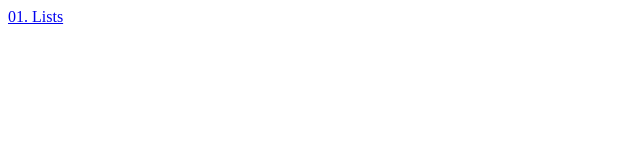
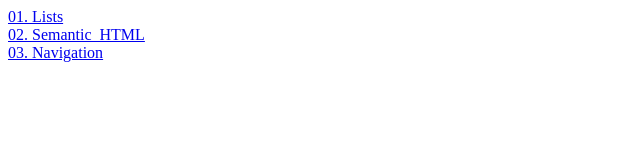
Before and after one commit to griez97/Web_Development_Practice_Exercises, a plain HTML site: page Module_01_HTML_CSS/index.html in a window 1280 px wide. Shown: the whole page, without its empty margins (0-640 px from the left). Drawn offline with Linux system fonts and the light colour scheme.

Commit message:
main html changes

```diff
--- a/Module_01_HTML_CSS/index.html
+++ b/Module_01_HTML_CSS/index.html
@@ -14,8 +14,8 @@
     <body>
         <div>
             <a href="./01_Lists/">01. Lists</a>
-            <a href=""></a>
-            <a href=""></a>
+            <a href="./02_Semantic_HTML/">02. Semantic_HTML</a>
+            <a href="./03_Navigation/">03. Navigation</a>
             <a href=""></a>
             <a href=""></a>
             <a href=""></a>
```
